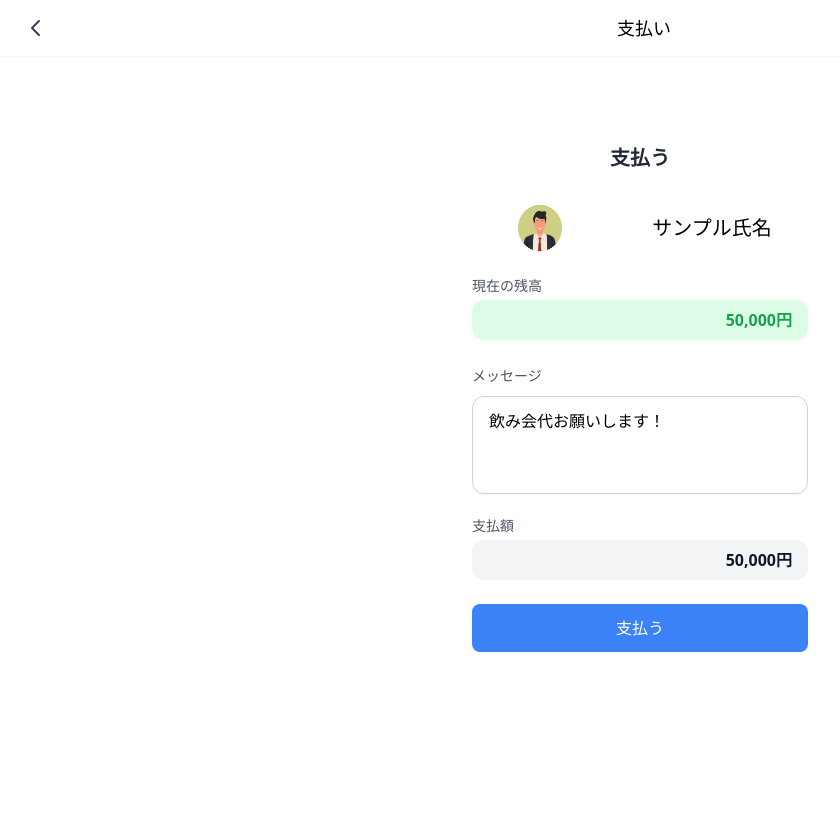
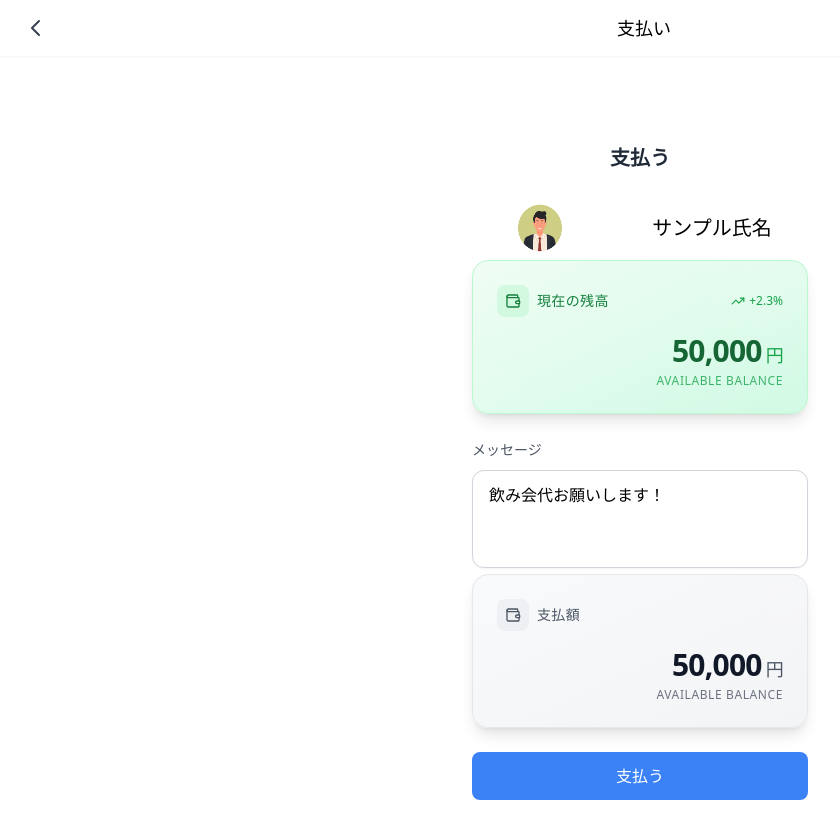
Before and after one commit to deraryo4559/GroupeF, a React (Vite) app in the folder front/: page /payment in a window 1280 px wide. Shown: the whole page, without its empty margins (0-840 px from the left). Before the commit the page ends 800 px from the top, so only its background shows below. Built offline with nearby package versions, Linux system fonts and the light colour scheme.

Commit message:
送金画面のUI変更

```diff
--- a/front/package.json
+++ b/front/package.json
@@ -10,6 +10,7 @@
     "preview": "vite preview"
   },
   "dependencies": {
+    "lucide-react": "^0.542.0",
     "react": "^19.1.1",
     "react-dom": "^19.1.1",
     "react-router-dom": "^7.8.2"
--- a/front/src/components/Balance.jsx
+++ b/front/src/components/Balance.jsx
@@ -1,18 +1,95 @@
 import React from "react";
+import { Wallet, TrendingUp } from "lucide-react";
 
-const Balance = ({ balance, label = "預金残高", highlight = false }) => {
+const Balance = ({
+  balance,
+  label = "預金残高",
+  highlight = false
+}) => {
   return (
-    <div className="mt-4">
-      {/* ラベル */}
-      <div className="text-sm text-gray-600 mb-1">{label}</div>
+    <div className="relative">
+      {/* グラデーション背景とボーダー */}
+      <div
+        className={`
+          relative overflow-hidden rounded-2xl shadow-lg border transition-all duration-300 hover:shadow-xl
+          ${highlight
+            ? "bg-gradient-to-br from-green-50 to-emerald-100 border-green-200 hover:from-green-100 hover:to-emerald-200"
+            : "bg-gradient-to-br from-slate-50 to-gray-100 border-gray-200 hover:from-white hover:to-gray-50"
+          }
+        `}
+      >
+        {/* 装飾的な円形背景 */}
+        <div className="absolute -top-6 -right-6 w-24 h-24 bg-white/20 rounded-full blur-2xl"></div>
+        <div className="absolute -bottom-4 -left-4 w-16 h-16 bg-white/10 rounded-full blur-xl"></div>
 
-      {/* 残高ボックス */}
-      <div
-        className={`w-full px-4 py-2 rounded-xl text-right font-semibold ${
-          highlight ? "bg-green-100 text-green-600" : "bg-gray-100 text-gray-900"
-        }`}
-      >
-        {balance.toLocaleString()}円
+        {/* コンテンツエリア */}
+        <div className="relative p-6">
+          {/* ヘッダー部分 */}
+          <div className="flex items-center justify-between mb-4">
+            <div className="flex items-center space-x-2">
+              <div
+                className={`
+                  p-2 rounded-lg transition-colors duration-200
+                  ${highlight
+                    ? "bg-green-200/50 text-green-700"
+                    : "bg-gray-200/50 text-gray-600"
+                  }
+                `}
+              >
+                <Wallet size={16} />
+              </div>
+              <span
+                className={`
+                  text-sm font-medium tracking-wide
+                  ${highlight ? "text-green-700" : "text-gray-600"}
+                `}
+              >
+                {label}
+              </span>
+            </div>
+
+            {/* トレンドアイコン（ハイライト時のみ） */}
+            {highlight && (
+              <div className="flex items-center space-x-1 text-green-600">
+                <TrendingUp size={14} />
+                <span className="text-xs font-medium">+2.3%</span>
+              </div>
+            )}
+          </div>
+
+          {/* 残高表示 */}
+          <div className="text-right">
+            <div
+              className={`
+                text-3xl font-bold tracking-tight mb-1 transition-colors duration-200
+                ${highlight
+                  ? "text-green-800"
+                  : "text-gray-900"
+                }
+              `}
+            >
+              {Number(balance).toLocaleString()}
+              <span
+                className={`
+                  text-lg font-medium ml-1
+                  ${highlight ? "text-green-600" : "text-gray-600"}
+                `}
+              >
+                円
+              </span>
+            </div>
+
+            {/* サブテキスト */}
+            <div
+              className={`
+                text-xs font-medium uppercase tracking-wider
+                ${highlight ? "text-green-600/80" : "text-gray-500"}
+              `}
+            >
+              Available Balance
+            </div>
+          </div>
+        </div>
       </div>
     </div>
   );
--- a/front/src/pages/SendMoney.jsx
+++ b/front/src/pages/SendMoney.jsx
@@ -3,6 +3,7 @@ import { useNavigate, useLocation } from "react-router-dom";
 import Button1 from '../components/button1';
 import Balance from '../components/Balance';
 import Header from '../components/Header';
+import Icon from "../components/Icon";
 
 function SendMoney() {
   const navigate = useNavigate();
@@ -87,42 +88,29 @@ function SendMoney() {
     }
   };
 
-  // 請求ボタンがクリックされたときの処理
-  const handleRequestMoney = () => {
-    navigate("/request", { state: { user: syncedUser } });
-  };
+
 
   return (
     <>
       <Header title="送金" />
-      <div className="w-full max-w-xs md:max-w-md lg:max-w-lg mx-auto p-6 bg-white rounded-xl shadow text-gray-800">
+      <div className="flex justify-center h-screen">
+        <div className="min-w-[300px] w-full max-w-sm p-6 flex flex-col justify-center bg-gray-50">
           {/* 送金先 */}
-        <div className="flex items-start gap-4">
-          <div className="text-sm text-gray-600 leading-6 mt-1">送金先</div>
-          <div className="flex items-center gap-3">
-            <div className="w-12 h-12 rounded-full overflow-hidden flex items-center justify-center">
-              <img
-                src={user.avatar_path}
-                alt={user.name}
-                className="w-12 h-12 object-cover rounded-full"
+          <div className="flex items-start">
+            <div className="text-sm text-gray-600 leading-6">送金先</div>
+            <div className="flex items-center gap-3 mt-4">
+              <Icon
+                img={user.avatar_path}
+                name={user.name}
               />
-            </div>
-            {/* ★ 選択した相手の名前を表示 */}
-            <div className="text-[15px] md:text-base font-medium tracking-wide">
-              {user.name}
-            </div>
             </div>
           </div>
 
           {/* 送金上限額 */}
           <Balance balance={balance} label="送金上限額" />
 
-        {/* 現在の残高 */}
-        <Balance balance={balance} label="現在の残高" highlight />
-
-
           {/* 送金金額 */}
-        <div className="mt-6">
+          <div className="mt-4">
             <div className="text-sm text-gray-600 leading-6 mb-2">送金金額</div>
             <div className="relative">
               <input
@@ -141,7 +129,7 @@ function SendMoney() {
           </div>
 
           {/* メッセージ（任意） */}
-        <div className="mt-6">
+          <div className="mt-4">
             <div className="text-sm text-gray-600 leading-6 mb-2">メッセージ（任意）</div>
             <input
               type="text"
@@ -165,6 +153,7 @@ function SendMoney() {
           </div>
 
         </div>
+      </div>
     </>
   );
 }
```
Also changed, not shown: 1 other file (tests, documents, lock files or other folders). Lines whose indentation alone changed are shown as unchanged.
